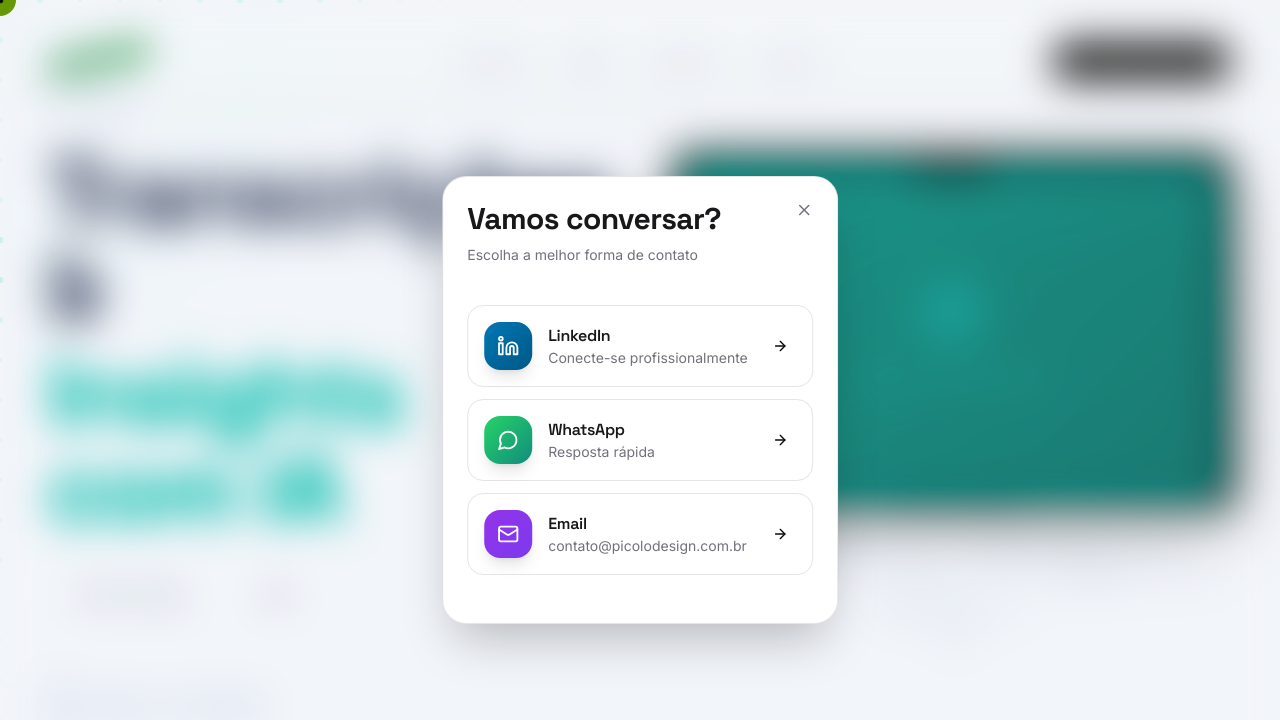
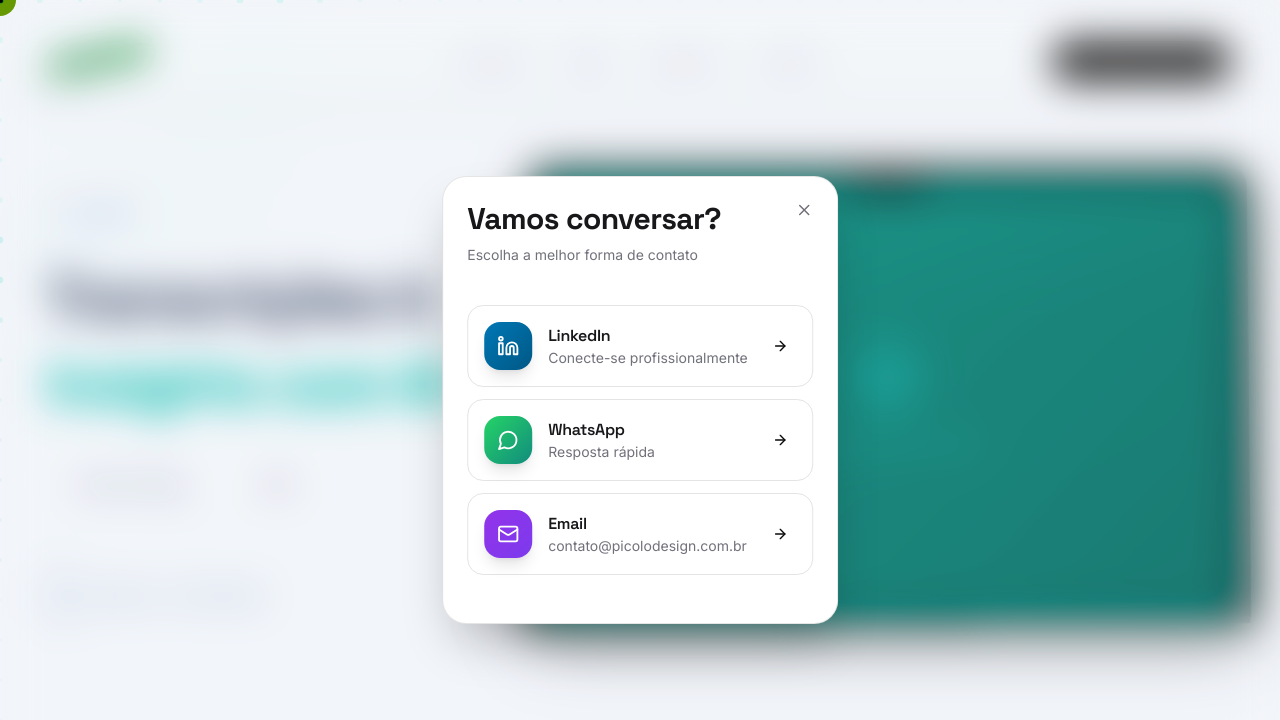
Before and after one commit to elpicollon/elpicollon.github.io, a React (Vite) app: page /projeto/transcricoes-insights-ia in a window 1280 px wide. Both pictures are taken after a click on the button "ENTRE EM CONTATO". Shown: the top 720 px of the page. Built offline with nearby package versions, Linux system fonts and the light colour scheme.

Commit message:
style: Adjust project title font sizing for improved responsiveness.

```diff
--- a/src/components/ProjectPageLayout.tsx
+++ b/src/components/ProjectPageLayout.tsx
@@ -201,10 +201,10 @@
                             height: '100vh',
                         }}
                     >
-                        {/* Left Side - Content */}
+                        {/* Left Side - Content + Section Navigation */}
                         <div
                             style={{
-                                width: '50%',
+                                width: '40%',
                                 height: '100%',
                                 display: 'flex',
                                 flexDirection: 'column',
@@ -232,53 +232,26 @@
                                     {activeSection?.leftContent}
                                 </motion.div>
                             </AnimatePresence>
-                        </div>
 
-                        {/* Right Side - Sticky MacBook */}
-                        <div
-                            style={{
-                                width: '50%',
-                                height: '100%',
-                                display: 'flex',
-                                alignItems: 'center',
-                                justifyContent: 'center',
-                                paddingRight: '3rem',
-                                paddingLeft: '2rem',
-                            }}
-                        >
-                            <div style={{ width: '100%' }}>
-                                <RealisticMacBook>
-                                    <AnimatePresence mode="wait">
-                                        <motion.div
-                                            key={activeIndex}
-                                            initial={{ opacity: 0, scale: 0.95 }}
-                                            animate={{ opacity: 1, scale: 1 }}
-                                            exit={{ opacity: 0, scale: 1.05 }}
-                                            transition={{ duration: 0.4, ease: 'easeOut' }}
-                                        >
-                                            {activeSection?.mockupContent}
-                                        </motion.div>
-                                    </AnimatePresence>
-                                </RealisticMacBook>
-
-                                {/* Section Navigation */}
+                            {/* Section Navigation - Now on the left side (hidden on hero) */}
+                            {activeIndex > 0 && (
                                 <div
                                     style={{
                                         display: 'flex',
                                         flexDirection: 'column',
-                                        alignItems: 'center',
+                                        alignItems: 'flex-start',
                                         gap: '0.75rem',
-                                        marginTop: '1.5rem',
+                                        marginTop: '2.5rem',
                                     }}
                                 >
                                     {/* Grouped navigation */}
                                     <div
                                         style={{
                                             display: 'flex',
-                                            gap: '1rem',
+                                            gap: '0.5rem',
                                             alignItems: 'center',
                                             flexWrap: 'wrap',
-                                            justifyContent: 'center',
+                                            justifyContent: 'flex-start',
                                         }}
                                     >
                                         {(() => {
@@ -287,7 +260,10 @@
                                             let currentGroup = '';
 
                                             sections.forEach((section, index) => {
-                                                const group = section.group || section.subtitle?.split(' • ')[0] || 'Seção';
+                                                // Use "Início" for the first section, otherwise use group/subtitle
+                                                const group = index === 0 && !section.subtitle
+                                                    ? 'Início'
+                                                    : section.group || section.subtitle?.split(' • ')[0] || 'Seção';
                                                 if (group !== currentGroup) {
                                                     groups.push({ name: group, startIndex: index, count: 1 });
                                                     currentGroup = group;
@@ -296,73 +272,43 @@
                                                 }
                                             });
 
-                                            return groups.map((group, groupIndex) => (
-                                                <div
-                                                    key={groupIndex}
-                                                    style={{
-                                                        display: 'flex',
-                                                        alignItems: 'center',
-                                                        gap: '0.35rem',
-                                                    }}
-                                                >
-                                                    {/* Group label */}
-                                                    <span
+                                            return groups.map((group, groupIndex) => {
+                                                const isActive = activeIndex >= group.startIndex && activeIndex < group.startIndex + group.count;
+
+                                                return (
+                                                    <button
+                                                        key={groupIndex}
+                                                        onClick={() => navigateToSection(group.startIndex)}
                                                         style={{
-                                                            fontSize: '0.65rem',
+                                                            fontSize: '0.7rem',
                                                             fontWeight: 500,
-                                                            color: activeIndex >= group.startIndex && activeIndex < group.startIndex + group.count
-                                                                ? '#0d9488'
-                                                                : 'rgba(100, 116, 139, 0.6)',
+                                                            color: isActive ? '#0d9488' : 'rgba(100, 116, 139, 0.6)',
                                                             textTransform: 'uppercase',
                                                             letterSpacing: '0.05em',
-                                                            marginRight: '0.25rem',
                                                             cursor: 'pointer',
-                                                            transition: 'color 0.2s',
+                                                            transition: 'all 0.2s ease',
+                                                            background: isActive ? 'rgba(13, 148, 136, 0.1)' : 'transparent',
+                                                            border: 'none',
+                                                            padding: '0.4rem 0.75rem',
+                                                            borderRadius: '9999px',
                                                         }}
-                                                        onClick={() => navigateToSection(group.startIndex)}
+                                                        onMouseEnter={(e) => {
+                                                            if (!isActive) {
+                                                                e.currentTarget.style.color = '#0d9488';
+                                                                e.currentTarget.style.background = 'rgba(13, 148, 136, 0.05)';
+                                                            }
+                                                        }}
+                                                        onMouseLeave={(e) => {
+                                                            if (!isActive) {
+                                                                e.currentTarget.style.color = 'rgba(100, 116, 139, 0.6)';
+                                                                e.currentTarget.style.background = 'transparent';
+                                                            }
+                                                        }}
                                                     >
                                                         {group.name}
-                                                    </span>
-                                                    {/* Dots for this group */}
-                                                    {Array.from({ length: group.count }).map((_, dotIndex) => {
-                                                        const sectionIndex = group.startIndex + dotIndex;
-                                                        const isActive = activeIndex === sectionIndex;
-                                                        return (
-                                                            <button
-                                                                key={dotIndex}
-                                                                onClick={() => navigateToSection(sectionIndex)}
-                                                                title={sections[sectionIndex]?.title || `Seção ${sectionIndex + 1}`}
-                                                                style={{
-                                                                    width: isActive ? '1rem' : '0.4rem',
-                                                                    height: '0.4rem',
-                                                                    borderRadius: '9999px',
-                                                                    background: isActive
-                                                                        ? '#0d9488'
-                                                                        : activeIndex >= group.startIndex && activeIndex < group.startIndex + group.count
-                                                                            ? 'rgba(13, 148, 136, 0.4)'
-                                                                            : 'rgba(148, 163, 184, 0.4)',
-                                                                    border: 'none',
-                                                                    cursor: 'pointer',
-                                                                    transition: 'all 0.2s ease',
-                                                                    padding: 0,
-                                                                }}
-                                                                aria-label={sections[sectionIndex]?.title || `Go to section ${sectionIndex + 1}`}
-                                                            />
-                                                        );
-                                                    })}
-                                                    {/* Separator between groups */}
-                                                    {groupIndex < groups.length - 1 && (
-                                                        <span
-                                                            style={{
-                                                                width: '1px',
-                                                                height: '12px',
-                                                                background: 'rgba(148, 163, 184, 0.3)',
-                                                                marginLeft: '0.5rem',
-                                                            }}
-                                                        />
-                                                    )}
-                                                </div>
-                                            ));
+                                                    </button>
+                                                );
+                                            });
                                         })()}
                                     </div>
 
@@ -379,6 +325,35 @@
                                         <span>↑↓ scroll</span>
                                     </div>
                                 </div>
+                            )}
+                        </div>
+
+                        {/* Right Side - Centered MacBook (larger) */}
+                        <div
+                            style={{
+                                width: '60%',
+                                height: '100%',
+                                display: 'flex',
+                                alignItems: 'center',
+                                justifyContent: 'center',
+                                paddingRight: '2rem',
+                                paddingLeft: '1rem',
+                            }}
+                        >
+                            <div style={{ width: '100%', maxWidth: '800px' }}>
+                                <RealisticMacBook>
+                                    <AnimatePresence mode="wait">
+                                        <motion.div
+                                            key={activeIndex}
+                                            initial={{ opacity: 0, scale: 0.95 }}
+                                            animate={{ opacity: 1, scale: 1 }}
+                                            exit={{ opacity: 0, scale: 1.05 }}
+                                            transition={{ duration: 0.4, ease: 'easeOut' }}
+                                        >
+                                            {activeSection?.mockupContent}
+                                        </motion.div>
+                                    </AnimatePresence>
+                                </RealisticMacBook>
                             </div>
                         </div>
                     </div>
--- a/src/components/TealParticleBackground.tsx
+++ b/src/components/TealParticleBackground.tsx
@@ -88,7 +88,7 @@
                 targetY = height / 2 + Math.cos(time * 0.3) * (height * 0.15);
             }
 
-            particles.forEach((p, index) => {
+            particles.forEach((p) => {
                 const dx = targetX - p.originX;
                 const dy = targetY - p.originY;
                 const dist = Math.sqrt(dx * dx + dy * dy);
--- a/src/components/projects/TranscricoesInsightsIA.tsx
+++ b/src/components/projects/TranscricoesInsightsIA.tsx
@@ -353,12 +353,15 @@
 
                     {/* Title */}
                     <div className="mb-8">
-                        <h1 className="text-6xl sm:text-7xl md:text-8xl lg:text-9xl font-bold text-[#0f172a] tracking-tight leading-[1.05] mb-2">
+                        <h1
+                            className="font-bold text-[#0f172a] tracking-tight leading-[1.05] whitespace-nowrap"
+                            style={{ fontSize: 'clamp(2.3rem, 4.5vw, 5rem)' }}
+                        >
                             Transcrições &
                         </h1>
                         <h1
-                            className="text-6xl sm:text-7xl md:text-8xl lg:text-9xl font-bold tracking-tight leading-[1.05]"
-                            style={{ color: '#0d9488' }}
+                            className="font-bold tracking-tight leading-[1.05] whitespace-nowrap"
+                            style={{ fontSize: 'clamp(2.3rem, 4.5vw, 5rem)', color: '#0d9488' }}
                         >
                             Insights com IA
                         </h1>
```
Also changed, not shown: 3 other files (tests, documents, lock files or other folders).
